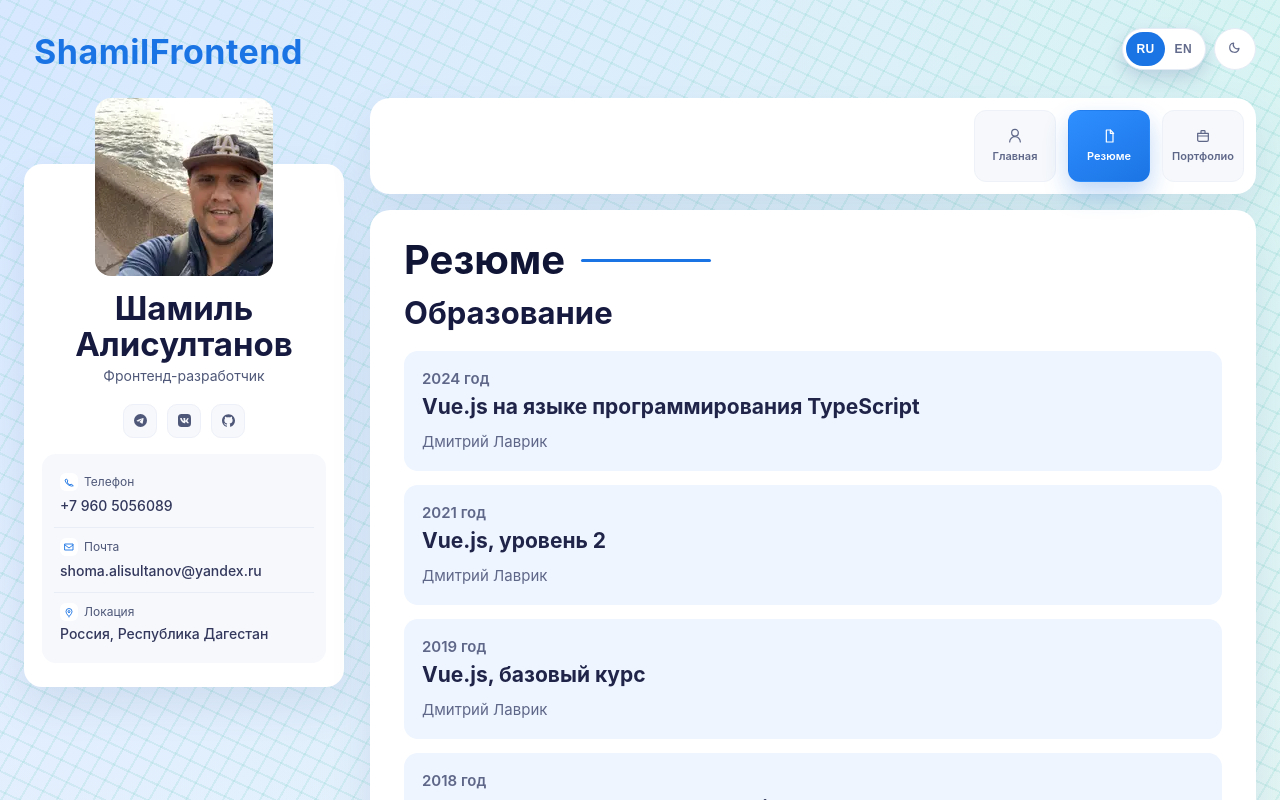
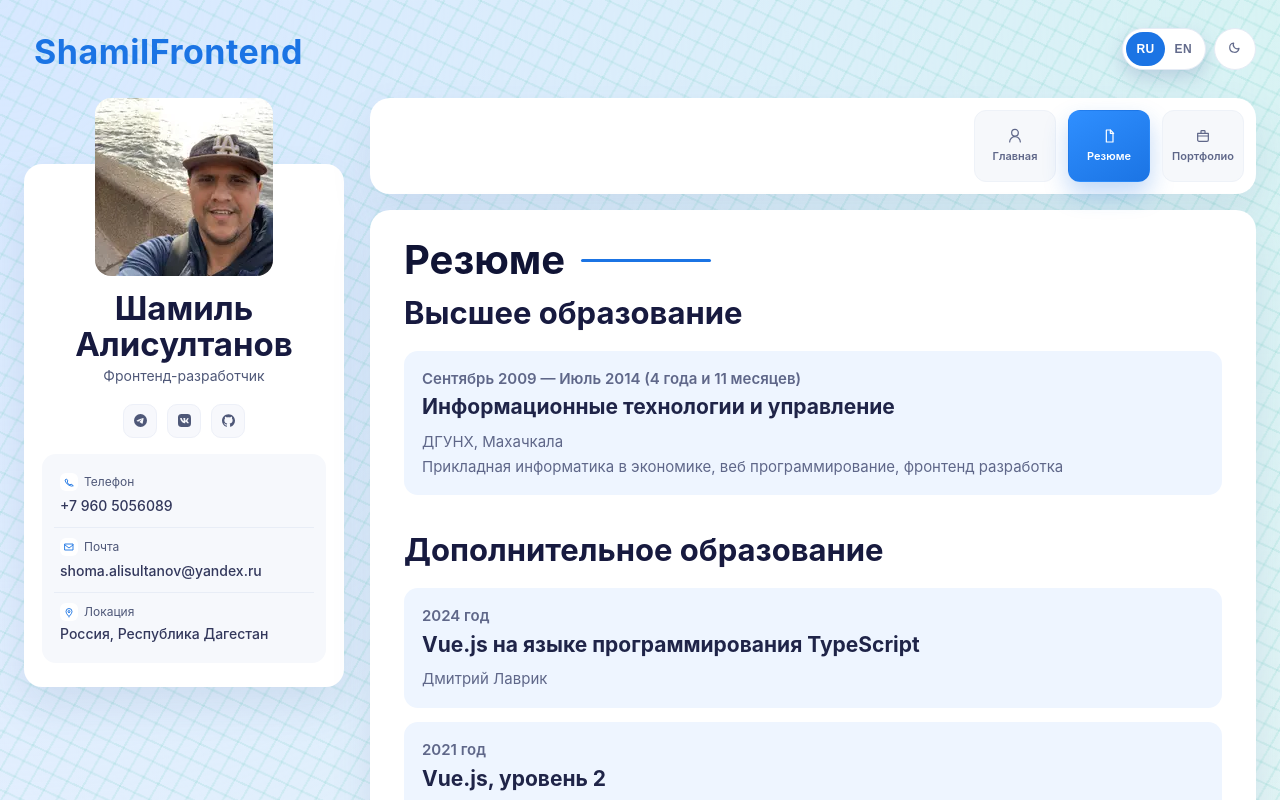
Before and after one commit to shamilfrontend/shamilfrontend, a Vue app: page /resume in a window 1280 px wide. Shown: the top 800 px of the page. Built offline with nearby package versions, Linux system fonts and the light colour scheme; a web font is replaced by a local one.

Commit message:
feat: update

```diff
--- a/src/composables/use-profile-content.ts
+++ b/src/composables/use-profile-content.ts
@@ -21,6 +21,7 @@ interface LocalizedResumeItem {
   period: string;
   title: string;
   place: string;
+  description?: string;
 }
 
 interface LocalizedSkill {
@@ -76,8 +77,12 @@ export function useProfileContent() {
     }));
   });
 
-  const educationItems = computed<ResumeItem[]>(
-    () => tm('education') as LocalizedResumeItem[],
+  const higherEducationItems = computed<ResumeItem[]>(
+    () => tm('higherEducation') as LocalizedResumeItem[],
+  );
+
+  const additionalEducationItems = computed<ResumeItem[]>(
+    () => tm('additionalEducation') as LocalizedResumeItem[],
   );
 
   const experienceItems = computed<ResumeItem[]>(
@@ -93,7 +98,8 @@ export function useProfileContent() {
     navItems,
     contactItems,
     services,
-    educationItems,
+    higherEducationItems,
+    additionalEducationItems,
     experienceItems,
     skills,
   };
--- a/src/data/profile-core.ts
+++ b/src/data/profile-core.ts
@@ -22,6 +22,7 @@ export interface ResumeItem {
   period: string;
   title: string;
   place: string;
+  description?: string;
 }
 
 export interface SkillItem {
--- a/src/locales/en.json
+++ b/src/locales/en.json
@@ -38,7 +38,8 @@
   },
   "resume": {
     "title": "Resume",
-    "education": "Education",
+    "higherEducation": "Higher Education",
+    "additionalEducation": "Additional Education",
     "experience": "Work Experience",
     "skills": "Key Skills"
   },
@@ -70,7 +71,15 @@
       "description": "Building websites and interfaces with responsiveness, clean code, and easy maintenance."
     }
   ],
-  "education": [
+  "higherEducation": [
+    {
+      "period": "September 2009 — July 2014 (4 years and 11 months)",
+      "title": "Information Technology and Management",
+      "place": "DSU of National Economy, Makhachkala",
+      "description": "Applied informatics in economics, web programming, frontend development"
+    }
+  ],
+  "additionalEducation": [
     {
       "period": "2024",
       "title": "Vue.js with TypeScript",
--- a/src/locales/ru.json
+++ b/src/locales/ru.json
@@ -38,7 +38,8 @@
   },
   "resume": {
     "title": "Резюме",
-    "education": "Образование",
+    "higherEducation": "Высшее образование",
+    "additionalEducation": "Дополнительное образование",
     "experience": "Опыт работы",
     "skills": "Ключевые навыки"
   },
@@ -70,7 +71,15 @@
       "description": "Разработка сайтов и интерфейсов с адаптивностью, чистым кодом и удобной поддержкой."
     }
   ],
-  "education": [
+  "higherEducation": [
+    {
+      "period": "Сентябрь 2009 — Июль 2014 (4 года и 11 месяцев)",
+      "title": "Информационные технологии и управление",
+      "place": "ДГУНХ, Махачкала",
+      "description": "Прикладная информатика в экономике, веб программирование, фронтенд разработка"
+    }
+  ],
+  "additionalEducation": [
     {
       "period": "2024 год",
       "title": "Vue.js на языке программирования TypeScript",
--- a/src/views/resume-view.vue
+++ b/src/views/resume-view.vue
@@ -4,7 +4,8 @@ import { useProfileContent } from '../composables/use-profile-content';
 import { useI18n } from 'vue-i18n';
 
 const { t } = useI18n();
-const { educationItems, experienceItems, skills } = useProfileContent();
+const { higherEducationItems, additionalEducationItems, experienceItems, skills } =
+  useProfileContent();
 </script>
 
 <template>
@@ -16,15 +17,30 @@ const { educationItems, experienceItems, skills } = useProfileContent();
 
     <div class="resume-grid">
       <section>
-        <h3 class="section-title">{{ t('resume.education') }}</h3>
+        <h3 class="section-title">{{ t('resume.higherEducation') }}</h3>
         <article
-          v-for="item in educationItems"
+          v-for="item in higherEducationItems"
           :key="item.title"
           class="resume-card resume-card--pink"
         >
           <p class="resume-card__period">{{ item.period }}</p>
           <h4>{{ item.title }}</h4>
           <p>{{ item.place }}</p>
+          <p v-if="item.description">{{ item.description }}</p>
+        </article>
+      </section>
+
+      <section>
+        <h3 class="section-title">{{ t('resume.additionalEducation') }}</h3>
+        <article
+          v-for="item in additionalEducationItems"
+          :key="item.title"
+          class="resume-card resume-card--pink"
+        >
+          <p class="resume-card__period">{{ item.period }}</p>
+          <h4>{{ item.title }}</h4>
+          <p>{{ item.place }}</p>
+          <p v-if="item.description">{{ item.description }}</p>
         </article>
       </section>
 
```
